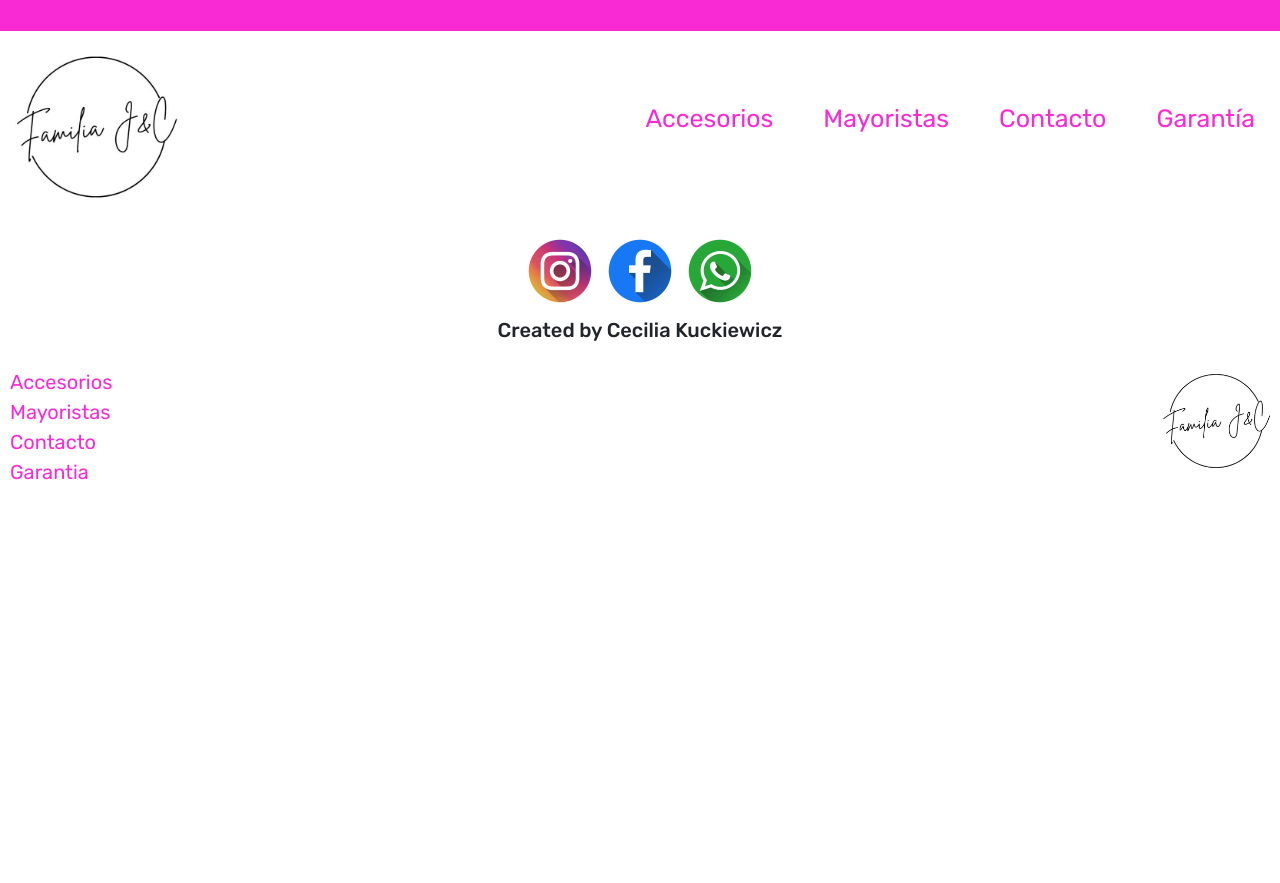
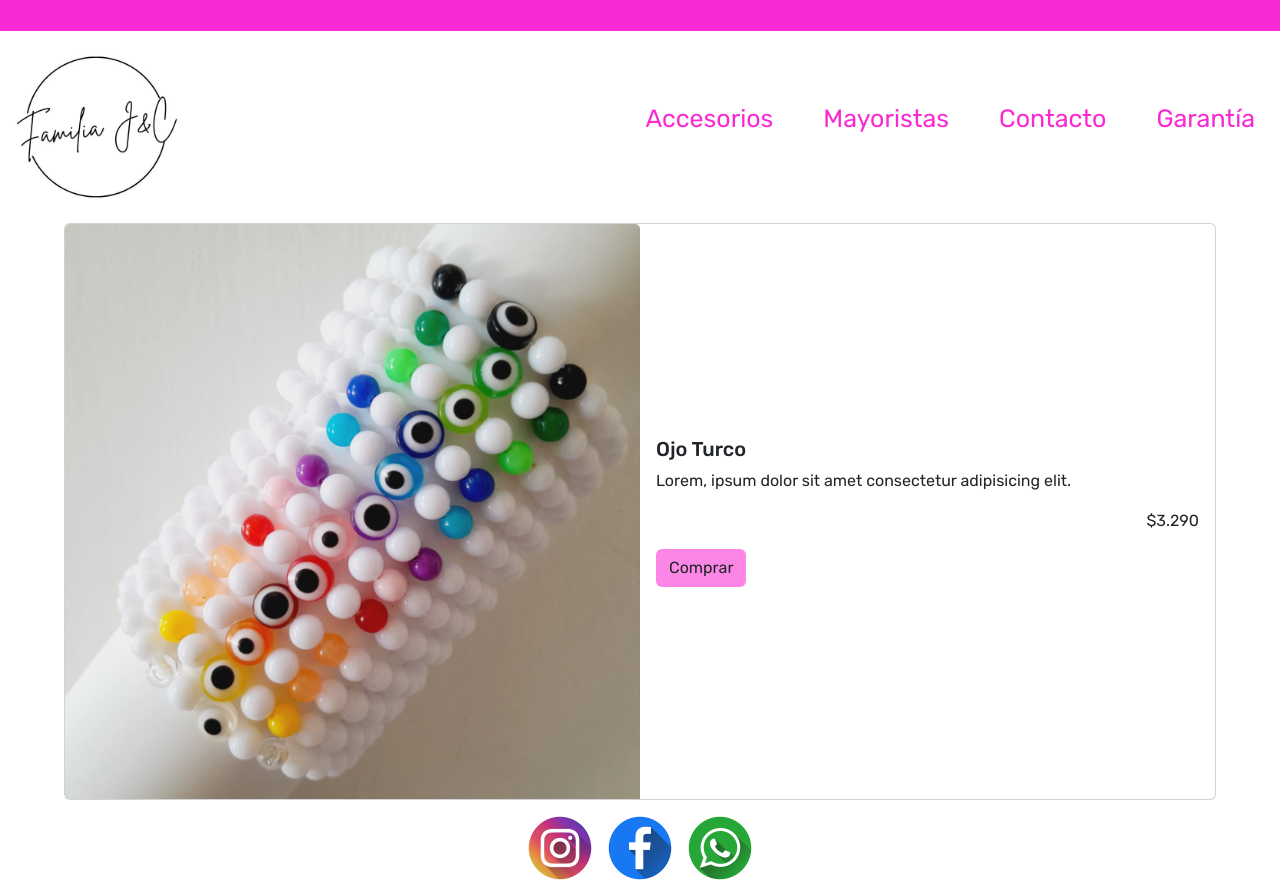
Before and after one commit to kucki90/desarrolloWebCoder, a website: page pages/detalle3.html in a window 1280 px wide. Shown: the top 883 px of the page. Before the commit the page ends 800 px from the top, so only its background shows below. Drawn offline with nearby package versions, Linux system fonts and the light colour scheme.

Commit message:
detalleResponsive

```diff
--- a/css/styles.css
+++ b/css/styles.css
@@ -141,6 +141,13 @@ main section form option:hover, select:hover, input:hover, textarea:hover, btn{
     background-color: var(--color-bg-input-hover);
 }
 
+/* detalle */
+
+main div.detail{
+    width: 90%;
+    margin: auto;
+}
+
 /* footer */
 
 footer nav section {
@@ -240,6 +247,23 @@ footer nav section a.logo{
         border-radius: 10%;
     }
 
+    /* detalle */
+
+    main div.detail{
+        flex-direction: row;
+    }
+
+    main div.detail img{
+        width: 50%;
+    }
+
+    main div.detail div.card-body{
+        width: 50%;
+        align-content: center;
+    }
+
+    /* footer */
+
     footer nav section div.redes {
         padding: 0 30%;
     }
--- a/pages/detalle3.html
+++ b/pages/detalle3.html
@@ -36,7 +36,15 @@
         </nav>
     </header>
     <main>
-
+        <div class="card detail">
+            <img src="../assets/productos/un_3.jpeg" class="card-img-top" alt="Pulseras Ojo Turco">
+            <div class="card-body">
+                <h5 class="card-title">Ojo Turco</h5>
+                <p class="description">Lorem, ipsum dolor sit amet consectetur adipisicing elit.</p>
+                <p class="card-text text-end">$3.290</p>
+                <a href="https://www.mercadolibre.com.ar/" class="btn">Comprar</a>
+            </div>
+        </div>
     </main>
     <footer>
         <nav>
```
Also changed, not shown: pages/detalle1.html (+9 -1 lines), pages/detalle2.html (+9 -1 lines).
